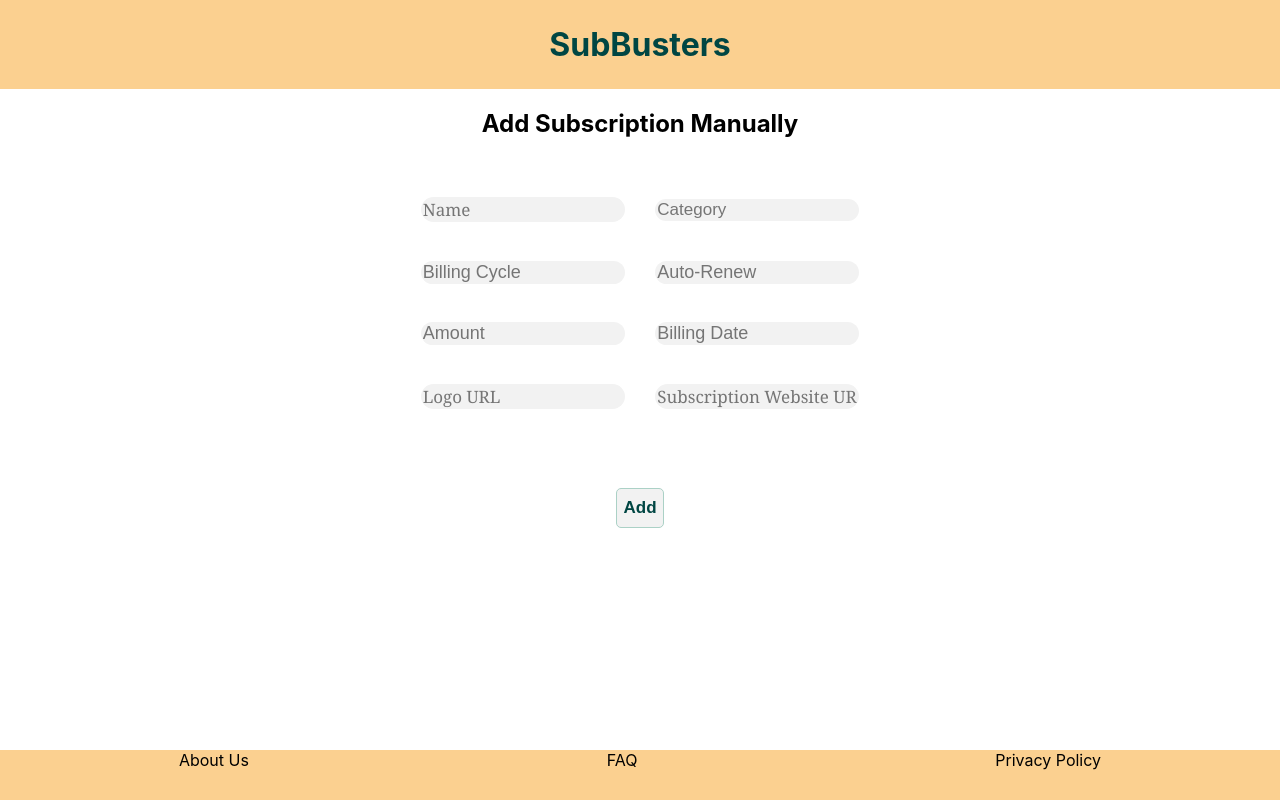
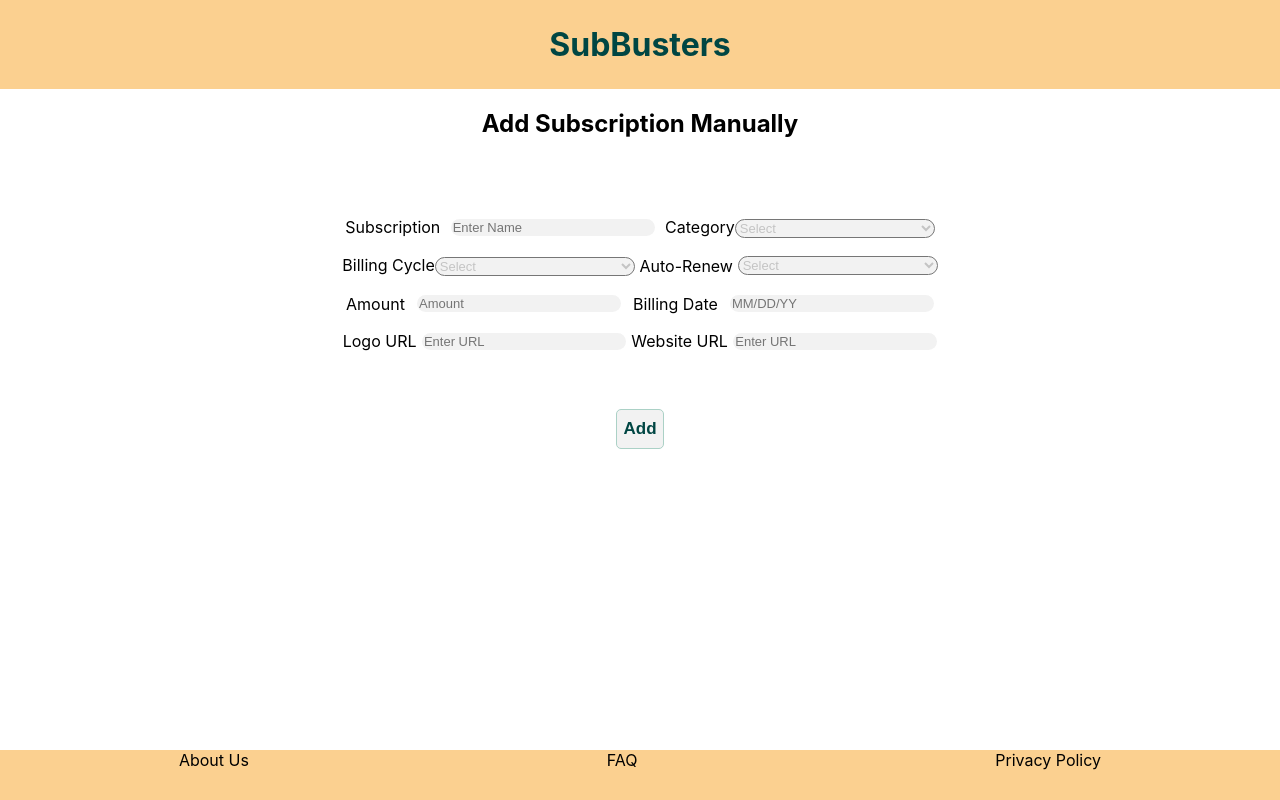
Before and after one commit to thethomasmiller/SubBusters, a React (Create React App) app in the folder client/: page /add-subscription in a window 1280 px wide. Built offline with nearby package versions, Linux system fonts and the light colour scheme.

Commit message:
Update Selects and Add Login Page

```diff
--- a/client/src/screens/Login/Login.css
+++ b/client/src/screens/Login/Login.css
@@ -0,0 +1,16 @@
+.input-login{
+  display: flex;
+  flex-direction: column;
+  margin-top: 100px;
+  align-items: center;
+
+}
+
+.input-email{
+  display: flex;
+  padding: 5px;
+}
+
+.input-password{
+  display: flex;
+}
--- a/client/src/screens/Login/Login.jsx
+++ b/client/src/screens/Login/Login.jsx
@@ -0,0 +1,18 @@
+import React from 'react'
+import Layout from '../../components/shared/Layout/Layout'
+import './Login.css'
+
+export default function Login() {
+  return (
+    <div>
+      <Layout>
+        <div className='input-login'>
+        <div className='input-email'><label>email</label><input></input></div>
+         <div className='input-password'><label>password</label><input></input></div>
+        <button>Login</button>
+        <div><a>New Member? Sign Up</a></div>
+          </div>
+      </Layout>
+    </div>
+  )
+}
--- a/client/src/screens/SubscriptionCreate/SubscriptionCreate.css
+++ b/client/src/screens/SubscriptionCreate/SubscriptionCreate.css
@@ -11,11 +11,10 @@
   flex-wrap: wrap;
   align-items: center;
   height: 250px;
-  width: 500px;
-  justify-content: space-evenly;
+  width: 600px;
+  justify-content: space-around;
   margin: auto;
   flex: 1 0 auto;
-  padding: 20px;
 }
 
 input:focus, textarea:focus, select:focus {
@@ -23,55 +22,97 @@ input:focus, textarea:focus, select:focus {
 }
 
 input, textarea {
-  font-size: 17px;
-  font-family: Georgia, 'Times New Roman', Times, serif;
+  display: flex ;
+  font-size: 13px;
+  font-family: Arial, Helvetica, sans-serif;
   border-radius: 100px;
   width: 200px ;
   background: #F2F2F2;
   border: transparent;
+  color: #C4C4C4;
 
 }
 
 textarea {
-  font-size: 17px;
+  font-size: 13px;
   font-family: Arial, Helvetica, sans-serif;
+  padding: 0;
 }
 
 .input-amount {
-  font-size: 17px;
+  font-size: 13px;
   font-family: Georgia, 'Times New Roman', Times, serif;
 }
 
 .input-category {
-  font-size: 17px;
+  font-size: 13px;
   font-family: Arial, Helvetica, sans-serif;
+  border-radius: 100px;
+  background: #F2F2F2;
+  color: #C4C4C4;
+  width: 200px ;
 }
 
 .input-billing-date {
-  font-size: 18px;
+  font-size: 13px;
   font-family: Arial, Helvetica, sans-serif;
+  border-radius: 100px;
+  background: #F2F2F2;
+  color: #C4C4C4;
+  width: 200px ;
 }
 
 .input-billing-cycle {
-  font-size: 18px;
+  font-size: 13px;
   font-family: Arial, Helvetica, sans-serif;
+  border-radius: 100px;
+  background: #F2F2F2;
+  color: #C4C4C4;
+  width: 200px ;
+  padding: 0;
 }
 
 .input-auto-renew {
-  font-size: 18px;
+  font-size: 13px;
   font-family: Arial, Helvetica, sans-serif;
+  border-radius: 100px;
+  background: #F2F2F2;
+  color: #C4C4C4;
+  width: 200px ;
 }
 
 .input-amount {
-  font-size: 18px;
+  font-size: 13px;
   font-family: Arial, Helvetica, sans-serif;
+  border-radius: 100px;
+  background: #F2F2F2;
+  color: #C4C4C4;
+  width: 200px ;
 }
 
 .input-billing-date {
-  font-size: 18px;
+  font-size: 13px;
   font-family: Arial, Helvetica, sans-serif;
+  border-radius: 100px;
+  background: #F2F2F2;
+  color: #C4C4C4;
 }
 
+.input-logo-url {
+  font-size: 13px;
+  font-family: Arial, Helvetica, sans-serif;
+  border-radius: 100px;
+  background: #F2F2F2;
+  color: #C4C4C4;
+}
+
+.input-website-url {
+  font-size: 13px;
+  font-family: Arial, Helvetica, sans-serif;
+  border-radius: 100px;
+  background: #F2F2F2;
+  color: #C4C4C4;
+}
 
 .submit-button {
   font-size: 17px;
--- a/client/src/screens/SubscriptionCreate/SubscriptionCreate.jsx
+++ b/client/src/screens/SubscriptionCreate/SubscriptionCreate.jsx
@@ -52,88 +52,90 @@ class SubscriptionCreate extends Component {
         <div className='body'>
           <h2>Add Subscription Manually</h2>
           <form className='create-form' onSubmit={this.handleSubmit}>
+            <label for='input-name'>Subscription</label>
             <input
               className='input-name'
-            placeholder='Name'
+              placeholder='Enter Name'
               value={subscription.name}
               name='name'
-            required
+
               autoFocus
               onChange={this.handleChange}
             />
+            <div className='select'>
+            <label for='input-category'>Category</label>
+            <select name='category' className='input-category' onChange={this.handleChange}  >
+              <option value=''>Select</option>
+              <option value='music'>Music</option>
+              <option value='movies-and-tv'>Movies &amp; TV</option>
+              <option value='software'>Software</option>
+              <option value='gaming'>Gaming</option>
+              <option value='news'>News</option>
+            </select>
+            </div>
 
-          <input
-            className='input-category'
-            placeholder='Category'
-            value={subscription.category}
-            name='charge'
-            required
-            autoFocus
-            onChange={this.handleChange}
-          />
+            <div className='select'>
+            <label for='input-billing-cycle'>Billing Cycle</label>
+            <select name='billing-cycle' className='input-billing-cycle' onChange={this.handleChange}  >
+              <option value=''>Select</option>
+              <option value={subscription.billingCycyle}>Monthly</option>
+              <option value='quarterly'>Quarterly</option>
+              <option value='annually'>Annually</option>
+            </select>
+            </div>
 
-          <input
-            className='input-billing-cycle'
-            placeholder='Billing Cycle'
-            value={subscription.billingCycyle}
-            name='billingCycle'
-            required
-            autoFocus
-            onChange={this.handleChange}
-          />
+            <label for='input-auto-renew'>Auto-Renew</label>
+            <select name='auto-renew' className='input-auto-renew' onChange={this.handleChange}  >
+              <option value=''>Select</option>
+              <option value='true'>Yes</option>
+              <option value='false'>No</option>
+            </select>
 
-          <input
-            className='input-auto-renew'
-            placeholder='Auto-Renew'
-            value={subscription.autoRenew}
-            name='autoRenew'
-            required
-            autoFocus
-            onChange={this.handleChange}
-          />
-
+            <label for='input-amount'>Amount</label>
             <input
               className='input-amount'
               placeholder='Amount'
               value={subscription.amount}
               name='amount'
-            required
+
+              onChange={this.handleChange}
+            />
+            <label for='input-name'>Billing Date</label>
+            <input
+              className='input-billing-date'
+              placeholder='MM/DD/YY'
+              value={subscription.billingDate}
+              name='billingDate'
+
               autoFocus
               onChange={this.handleChange}
             />
+            <label for='input-logo-url'>Logo URL</label>
+            <input
+              className='input-logo-url'
+              placeholder='Enter URL'
+              value={subscription.logoURL}
+              name='logoURL'
 
-          <input
-            className='input-billing-date'
-            placeholder='Billing Date'
-            value={subscription.billingDate}
-            name='billingDate'
-            required
               autoFocus
               onChange={this.handleChange}
             />
+            <label for='input-website-url'>Website URL</label>
+            <input
+              className='website-url'
+              placeholder='Enter URL'
+              value={subscription.websiteURL}
+              name='websiteURL'
 
-          <input
-            className='input-logo-URL'
-            placeholder='Logo URL'
-            value={subscription.logoURL}
-            name='logoURL'
-            required
               autoFocus
               onChange={this.handleChange}
             />
-
-          <input
-            className='website-url'
-            placeholder='Subscription Website URL'
-            value={subscription.websiteURL}
-            name='websiteURL'
-            required
-            autoFocus
-            onChange={this.handleChange}
-          />
+            <div>
+              <button type='submit' className="submit-button">Add</button>
+            </div>
           </form>
 
-        <button type='submit' className="submit-button">Add</button>
+
         </div>
       </Layout>
     )
--- a/client/src/screens/SubscriptionDelete/SubscriptionDelete.jsx
+++ b/client/src/screens/SubscriptionDelete/SubscriptionDelete.jsx
@@ -1,5 +1,5 @@
 import React, { Component } from 'react'
-import Layout from '../../components/Shared/Layout/Layout'
+import Layout from '../../components/shared/Layout/Layout'
 import { getSubscription, deleteSubscription, getSubscriptions } from '../../services/subscriptions'
 import {Link} from 'react-router-dom'
 
--- a/client/src/screens/SubscriptionUpdate/SubscriptionUpdate.jsx
+++ b/client/src/screens/SubscriptionUpdate/SubscriptionUpdate.jsx
@@ -1,6 +1,6 @@
 import React, { Component } from 'react'
 import './SubscriptionUpdate.css'
-import Layout from '../../components/Shared/Layout/Layout'
+import Layout from '../../components/shared/Layout/Layout'
 import { Redirect, Link } from 'react-router-dom'
 import { getSubscription, updateSubscription } from '../../services/subscriptions'
 
--- a/client/src/services/apiConfig.js
+++ b/client/src/services/apiConfig.js
@@ -4,7 +4,7 @@ let apiUrl
 
 const apiUrls = {
     production: 'https://subbusters.herokuapp.com/api',
-    development: 'http://localhost:3000/api'
+    development: 'http://localhost:3001/api'
 }
 
 if (window.location.hostname === 'localhost') {
```
Also changed, not shown: 1 other file (tests, documents, lock files or other folders). Lines whose indentation alone changed are shown as unchanged.
